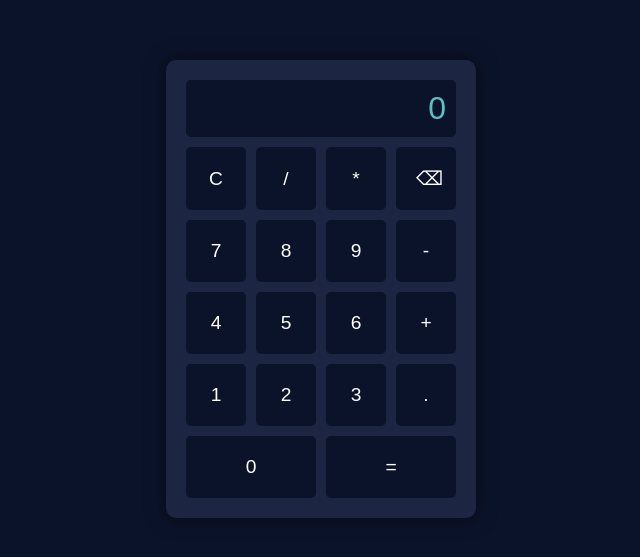
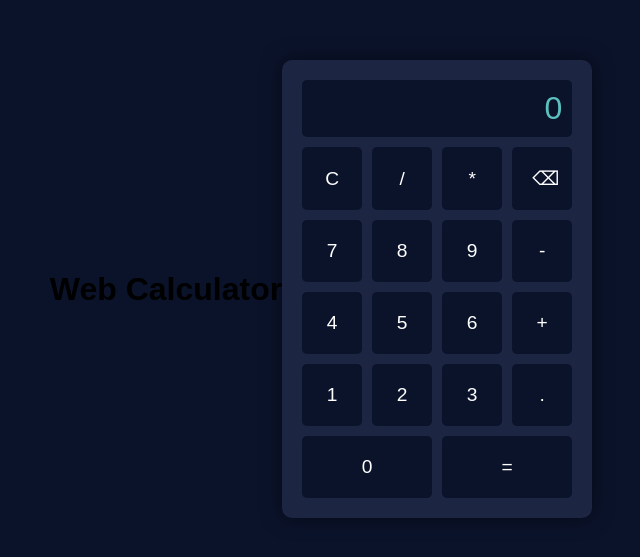
Before and after one commit to PabloLiguoriPorras/calculator, a plain HTML site: page index.html in a window 1280 px wide. Shown: the part 111-668 px from the top of the page, without its empty margins (319-959 px from the left). Drawn offline with Linux system fonts and the light colour scheme.

Commit message:
Update index.html

```diff
--- a/index.html
+++ b/index.html
@@ -7,6 +7,7 @@
   <title>Calculator</title>
 </head>
 <body>
+  <h1>Web Calculator</h1>
   <div class="calculator">
     <div class="display" id="display">0</div>
     <div class="buttons">
```
